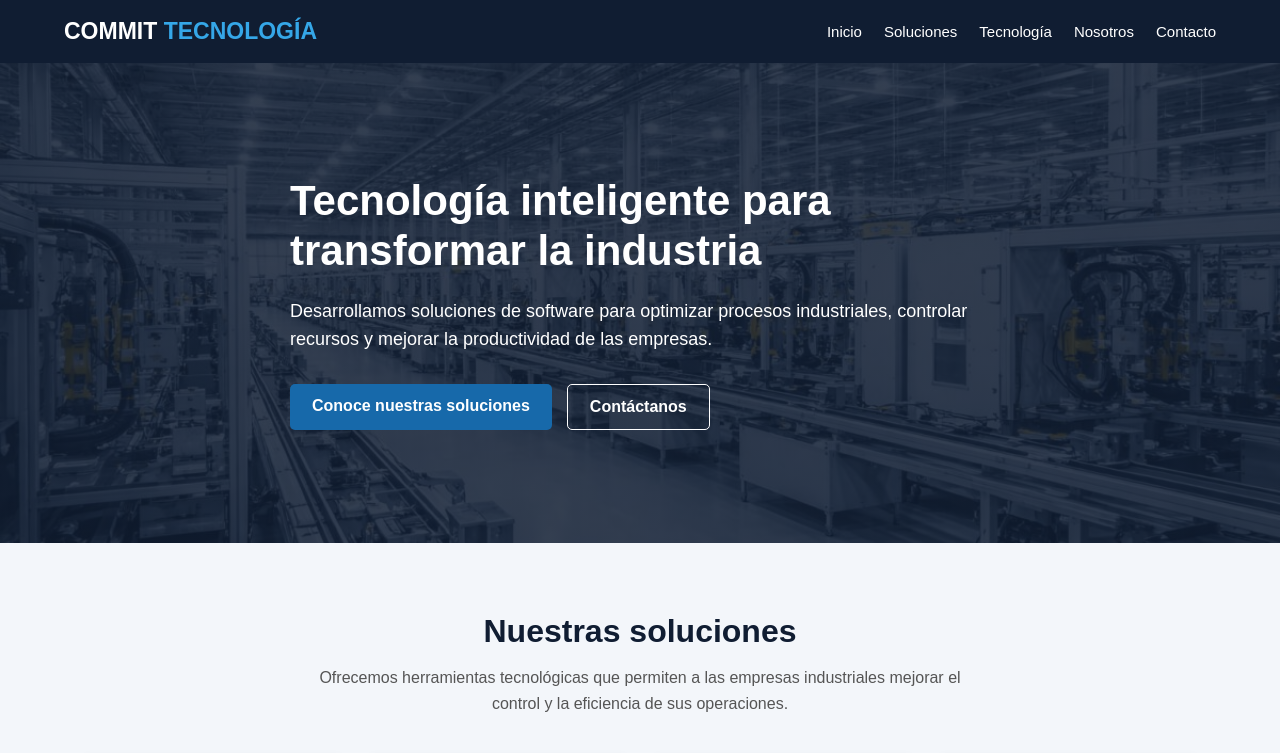
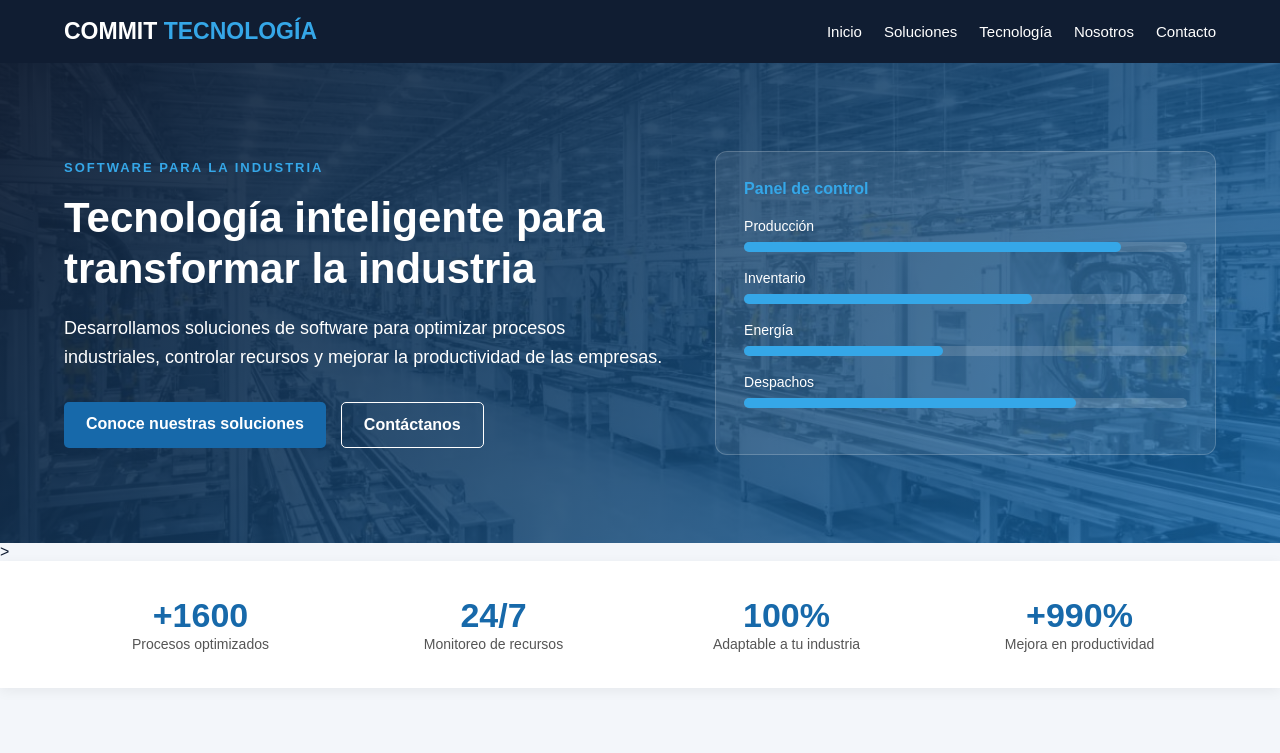
Before and after one commit to riosk2626-hash/trabajo_final, a plain HTML site: page index.html in a window 1280 px wide. Shown: the top 753 px of the page. Drawn offline with Linux system fonts and the light colour scheme.

Commit message:
second upload

```diff
--- a/css/estilos.css
+++ b/css/estilos.css
@@ -106,9 +106,72 @@ footer p {
     color: white;
 }
 
+.hero-grid {
+    display: grid;
+    grid-template-columns: 1.2fr 1fr;
+    gap: 50px;
+    align-items: center;
+    padding: 60px 0;
+}
+
 .hero-contenido {
-    max-width: 700px;
-    padding: 60px 0;
+    max-width: 600px;
+}
+
+.etiqueta {
+    display: inline-block;
+    color: #35A7E8;
+    font-size: 13px;
+    font-weight: 700;
+    letter-spacing: 2px;
+    margin-bottom: 18px;
+}
+
+.hero {
+    background:
+        linear-gradient(135deg, rgba(16, 29, 50, 0.95), rgba(23, 105, 170, 0.8)),
+        url("../img/portada.jpg");
+    background-size: cover;
+    background-position: center;
+}
+
+/* Panel decorativo */
+.hero-panel {
+    background-color: rgba(255, 255, 255, 0.08);
+    border: 1px solid rgba(255, 255, 255, 0.2);
+    border-radius: 12px;
+    padding: 28px;
+}
+
+.hero-panel h4 {
+    margin-bottom: 20px;
+    font-size: 16px;
+    color: #35A7E8;
+}
+
+.panel-fila {
+    margin-bottom: 18px;
+    font-size: 14px;
+}
+
+.barra {
+    background-color: rgba(255, 255, 255, 0.15);
+    height: 10px;
+    border-radius: 10px;
+    margin-top: 8px;
+}
+
+.barra div {
+    background-color: #35A7E8;
+    height: 100%;
+    border-radius: 10px;
+}
+
+@media (max-width: 768px) {
+    .hero-grid {
+        grid-template-columns: 1fr;
+        gap: 35px;
+    }
 }
 
 .hero h1 {
@@ -127,6 +190,32 @@ footer p {
     display: flex;
     gap: 15px;
     flex-wrap: wrap;
+}
+
+/* FRANJA DE NÚMEROS */
+.cifras {
+    background-color: white;
+    padding: 35px 0;
+    box-shadow: 0 3px 12px rgba(0, 0, 0, 0.06);
+}
+
+.cifras-lista {
+    display: grid;
+    grid-template-columns: repeat(4, 1fr);
+    gap: 20px;
+    text-align: center;
+}
+
+.cifra strong {
+    display: block;
+    font-size: 34px;
+    color: #1769AA;
+    font-weight: 800;
+}
+
+.cifra span {
+    font-size: 14px;
+    color: #555;
 }
 
 .boton {
@@ -281,8 +370,7 @@ footer p {
 /* SECCIÓN DE CONTACTO */
 
 .contacto-inicio {
-    background-color: #101D32;
-    color: white;
+    color: rgb(0, 0, 0);
     padding: 65px 20px;
     text-align: center;
 }
@@ -296,7 +384,7 @@ footer p {
     max-width: 650px;
     margin: 0 auto 25px;
     line-height: 1.6;
-    color: #D5DFEA;
+    color: hsl(0, 0%, 0%);
 }
 
 /* ===== ESTILOS PARA LAS DEMÁS PÁGINAS (agregar al final de estilos.css) ===== */
@@ -437,3 +525,36 @@ button.boton {
         padding: 20px;
     }
 }
+
+/* TABLET */
+@media (max-width: 992px) {
+    .tarjeta {
+        width: 45%;
+    }
+}
+
+/* CELULAR */
+@media (max-width: 600px) {
+    .tarjeta,
+    .beneficio {
+        width: 100%;
+    }
+
+    .botones {
+        flex-direction: column;
+    }
+
+    .botones .boton {
+        text-align: center;
+    }
+
+    .soluciones,
+    .beneficios,
+    .seccion {
+        padding: 45px 0;
+    }
+
+    .filtros .boton {
+        flex: 1 1 40%;
+    }
+}
--- a/index.html
+++ b/index.html
@@ -12,14 +12,11 @@
 
 <body>
 
-    <!-- ENCABEZADO -->
     <header>
         <div class="contenedor header-contenido">
-
             <div class="logo">
                 COMMIT <span>TECNOLOGÍA</span>
             </div>
-
             <nav>
                 <a href="index.html">Inicio</a>
                 <a href="soluciones.html">Soluciones</a>
@@ -27,134 +24,137 @@
                 <a href="nosotros.html">Nosotros</a>
                 <a href="contacto.html">Contacto</a>
             </nav>
-
         </div>
     </header>
 
 
-<!-- CONTENIDO PRINCIPAL -->
+
 <main>
 
-    <!-- BANNER PRINCIPAL -->
     <section class="hero">
-
-        <div class="contenedor hero-contenido">
-
+        <div class="contenedor hero-grid">
+            <div class="hero-contenido">
+                <span class="etiqueta">SOFTWARE PARA LA INDUSTRIA</span>
                 <h1>
                     Tecnología inteligente para
                     transformar la industria
                 </h1>
-
                 <p>
                     Desarrollamos soluciones de software
                     para optimizar procesos industriales,
                     controlar recursos y mejorar la
                     productividad de las empresas.
                 </p>
+                <div class="botones">
+                    <a href="soluciones.html" class="boton">Conoce nuestras soluciones</a>
+                    <a href="contacto.html" class="boton boton-secundario">Contáctanos</a>
+                </div>
+            </div>
+            <div class="hero-panel">
+                <h4>Panel de control</h4>
+                <div class="panel-fila">
+                    <span>Producción</span>
+                    <div class="barra"><div style="width: 85%"></div></div>
+                </div>
+                <div class="panel-fila">
+                    <span>Inventario</span>
+                    <div class="barra"><div style="width: 65%"></div></div>
+                </div>
+                <div class="panel-fila">
+                    <span>Energía</span>
+                    <div class="barra"><div style="width: 45%"></div></div>
+                </div>
+                <div class="panel-fila">
+                    <span>Despachos</span>
+                    <div class="barra"><div style="width: 75%"></div></div>
+                </div>
+            </div>
+        </div>
+    </section>>
 
-            <div class="botones">
 
-                <a href="soluciones.html" class="boton">
-                    Conoce nuestras soluciones
-                </a>
-
-                <a href="contacto.html" class="boton boton-secundario">
-                    Contáctanos
-                </a>
-
+    <section class="cifras">
+        <div class="contenedor cifras-lista">
+            <div class="cifra">
+                <strong>+1600</strong>
+                <span>Procesos optimizados</span>
             </div>
-
+            <div class="cifra">
+                <strong>24/7</strong>
+                <span>Monitoreo de recursos</span>
             </div>
-
+            <div class="cifra">
+                <strong>100%</strong>
+                <span>Adaptable a tu industria</span>
+            </div>
+            <div class="cifra">
+                <strong>+990%</strong>
+                <span>Mejora en productividad</span>
+            </div>
+        </div>
     </section>
 
-
-<!-- SOLUCIONES DESTACADAS -->
     <section class="soluciones">
-
         <div class="contenedor">
-
             <h2>Nuestras soluciones</h2>
-
             <p class="soluciones-descripcion">
                 Ofrecemos herramientas tecnológicas que
                 permiten a las empresas industriales
                 mejorar el control y la eficiencia de
                 sus operaciones.
             </p>
-
             <div class="tarjetas">
-
                 <div class="tarjeta">
                     <h3>Gestión de inventarios</h3>
-
                     <p>
                         Control de materias primas,
                         herramientas, repuestos y
                         existencias en tiempo real.
                     </p>
-
                     <a href="soluciones.html">
                         Conocer más →
                     </a>
                 </div>
-
                 <div class="tarjeta">
                     <h3>Control de producción</h3>
-
                     <p>
                         Seguimiento de procesos,
                         órdenes de producción y
                         productividad industrial.
                     </p>
-
                     <a href="soluciones.html">
                         Conocer más →
                     </a>
                 </div>
-
                 <div class="tarjeta">
                     <h3>Control de consumos</h3>
-
                     <p>
                         Monitoreo de recursos como
                         energía, agua y combustible
                         utilizados en la industria.
                     </p>
-
                     <a href="soluciones.html">
                         Conocer más →
                     </a>
                 </div>
-
                 <div class="tarjeta">
                     <h3>Gestión logística</h3>
-
                     <p>
                         Organización de mercancías,
                         despachos, pedidos y
                         movimientos de productos.
                     </p>
-
                     <a href="soluciones.html">
                         Conocer más →
                     </a>
                 </div>
-
             </div>
-
         </div>
-
     </section>
 
-
-    <!-- BENEFICIOS EMPRESARIALES -->
     <section class="beneficios">
-
         <div class="contenedor">
-
             <h2>Impulsamos el crecimiento de tu empresa</h2>
-
                 <p class="beneficios-descripcion">
                     Nuestras soluciones tecnológicas ayudan
                     a las organizaciones industriales a
@@ -166,7 +166,6 @@
 
                 <div class="beneficio">
                     <h3>Mayor control</h3>
-
                     <p>
                         Supervisa los procesos y recursos
                         de tu empresa desde un solo lugar.
@@ -175,7 +174,6 @@
 
                 <div class="beneficio">
                     <h3>Reducción de costos</h3>
-
                     <p>
                         Identifica desperdicios y
                         oportunidades para optimizar
@@ -185,7 +183,6 @@
 
                 <div class="beneficio">
                     <h3>Información organizada</h3>
-
                     <p>
                         Mantén los datos de tus operaciones
                         centralizados y disponibles.
@@ -194,46 +191,31 @@
 
                 <div class="beneficio">
                     <h3>Mejores decisiones</h3>
-
                     <p>
                         Utiliza información e indicadores
                         para tomar decisiones empresariales.
                     </p>
                 </div>
-
             </div>
-
         </div>
-
     </section>
 
-
-    <!-- CONTACTO INICIO -->
     <section class="contacto-inicio">
-
         <div class="contenedor">
-
             <h2>¿Listo para transformar tu industria?</h2>
-
             <p>
                 Conoce cómo nuestras soluciones tecnológicas
                 pueden ayudarte a optimizar los procesos
                 y mejorar la productividad de tu empresa.
             </p>
-
             <a href="contacto.html" class="boton">
                 Solicitar información
             </a>
-
         </div>
-
     </section>
-
 
 </main>
 
-
-    <!-- PIE DE PÁGINA -->
     <footer>
         <p>COMMIT TECNOLOGÍA</p>
         <p>Conectamos tecnología con eficiencia industrial.</p>
```
Lines whose indentation alone changed are shown as unchanged.
